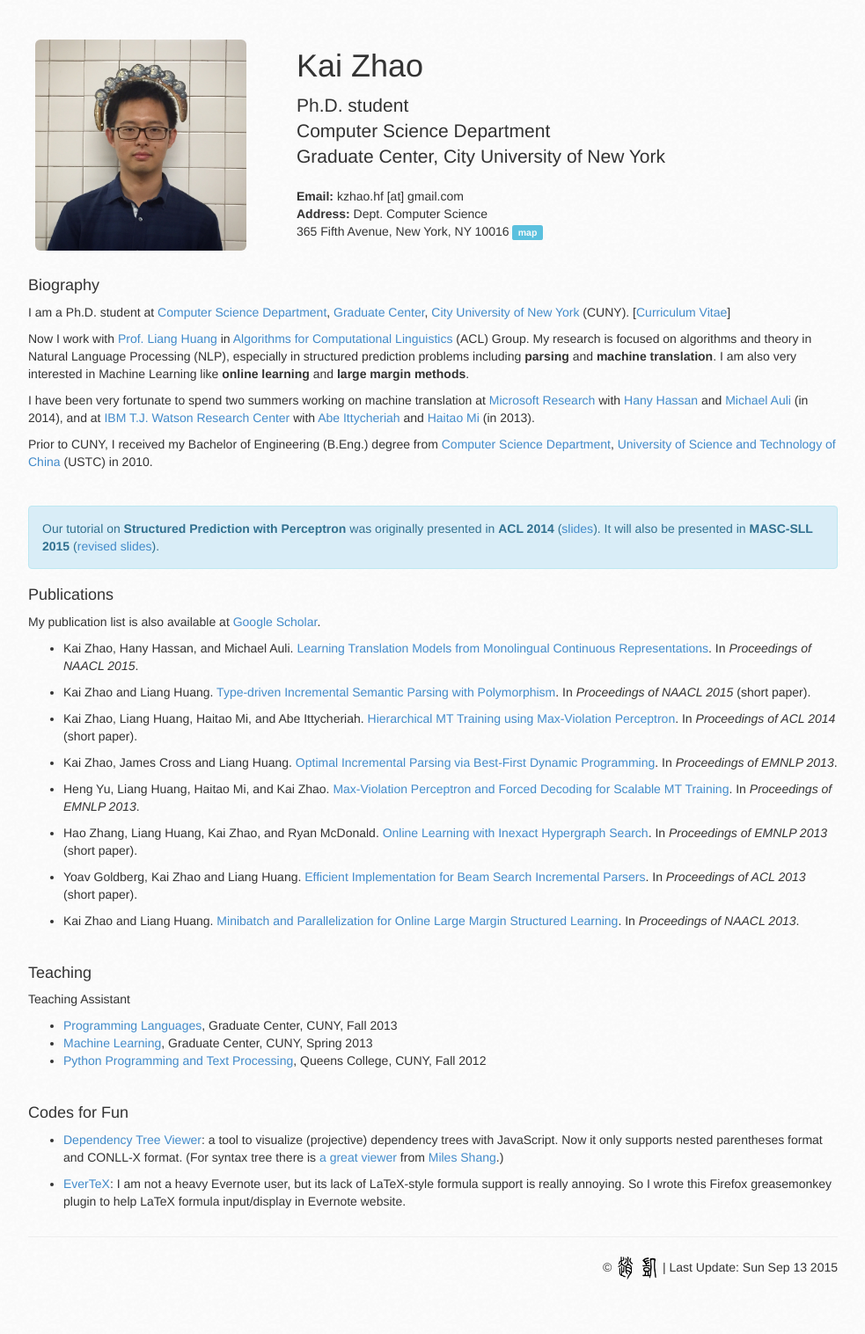
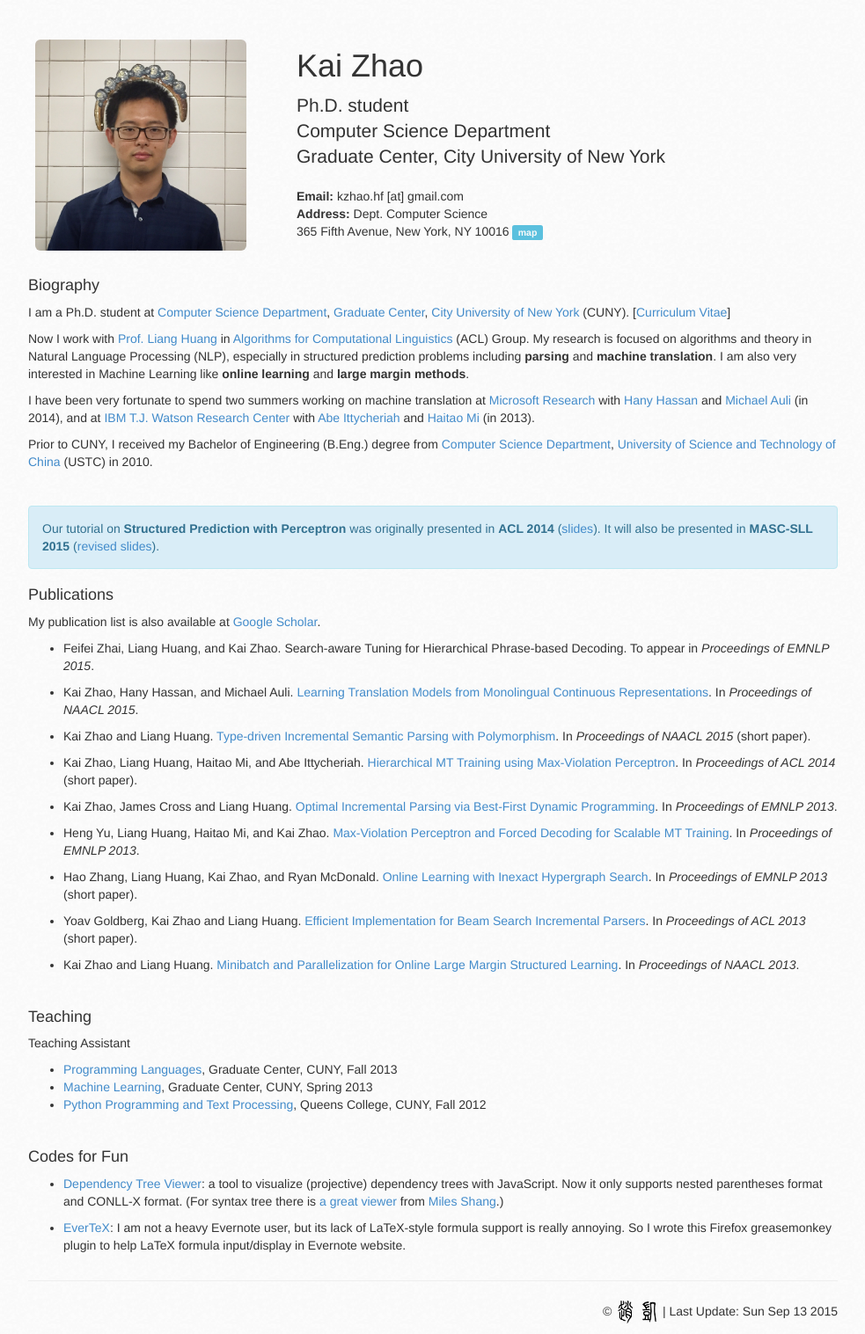
Before and after one commit to kaayy/kaayy.github.io, a Jekyll site: the page built from index.md, in a window 1280 px wide. Shown: the whole page at 88% size, without its empty margins (148-1131 px from the left). Built offline with Jekyll 4.4.1, drawn with Linux system fonts in a browser that asks for light colours; before the commit the page ends 1467 px from its top, so only the background shows below that.

Commit message:
add pub emnlp 2015

```diff
--- a/index.md
+++ b/index.md
@@ -24,6 +24,8 @@ Prior to CUNY, I received my Bachelor of Engineering (B.Eng.) degree from [Compu
 #### Publications
 
 My publication list is also available at [Google Scholar](http://scholar.google.com/citations?user=5CCzY6MAAAAJ&hl=en).
+
+* Feifei Zhai, Liang Huang, and Kai Zhao. Search-aware Tuning for Hierarchical Phrase-based Decoding. To appear in _Proceedings of EMNLP 2015_.
 
 * Kai Zhao, Hany Hassan, and Michael Auli. [Learning Translation Models from Monolingual Continuous Representations](http://www.aclweb.org/anthology/N/N15/N15-1176.pdf). In _Proceedings of NAACL 2015_.
 
```
